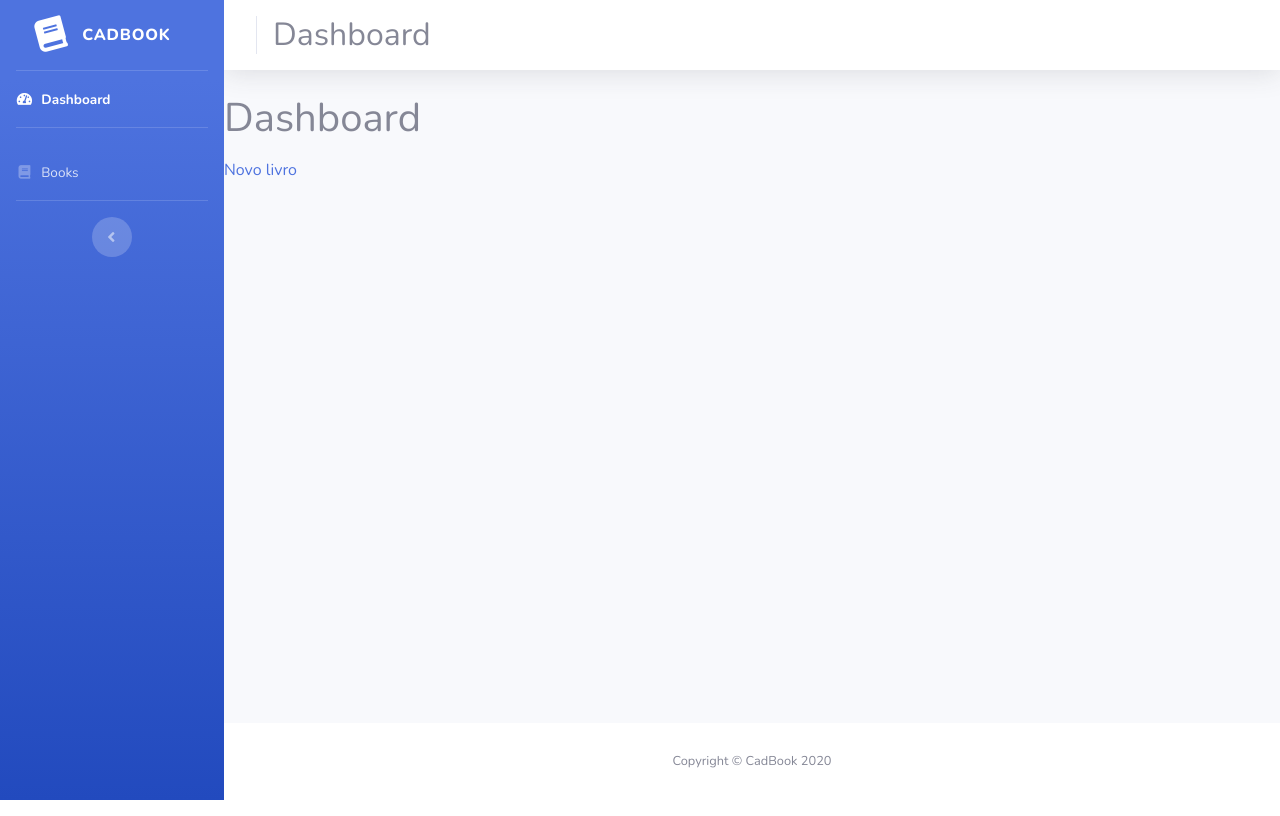
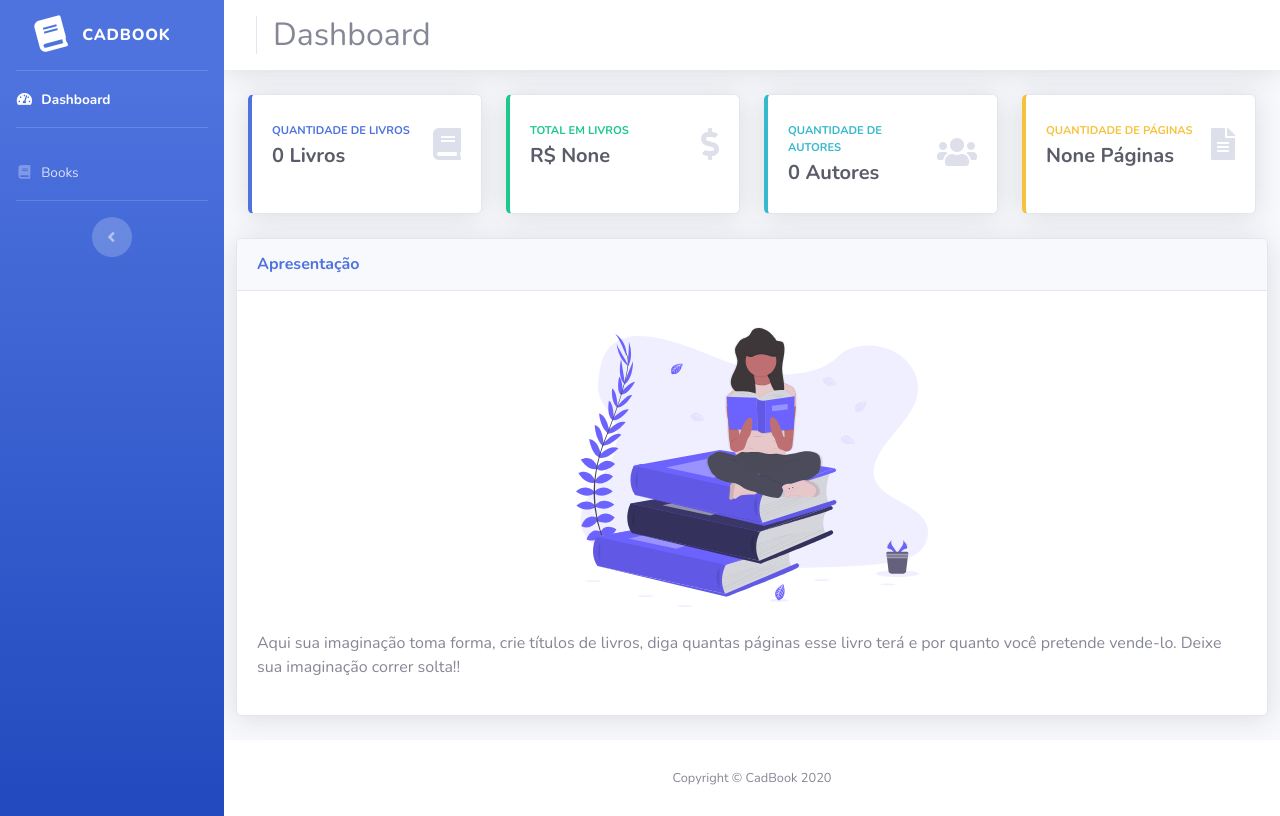
Before and after one commit to EwertonBello/cadbook_django, a Django app: page / in a window 1280 px wide. Run offline with Django 3.2, Linux system fonts and the light colour scheme; data that the repository does not hold is empty; some libraries are stand-ins or nearby versions.

Commit message:
implemented design and values in dashboard

```diff
--- a/book/templates/book/book_dashboard.html
+++ b/book/templates/book/book_dashboard.html
@@ -1,23 +1,113 @@
 {% extends "base.html" %}
+{% load static %}
 
 {% block topbar %}
 Dashboard
 {% endblock %}
 
 {% block content %}
-	<h1>Dashboard</h1>
-	<ul>
-	{% for book in books %}
-	    <li>
-	    	{{ book.title }}
-	    	<a href="{% url 'book:detail' book.id %}">Visualizar</a>
-	    	<a href="{% url 'book:update' book.id %}">Editar</a>
-	    	<form action="{% url 'book:delete' book.id %}" method="POST">
-	    	{% csrf_token %}
-			    <input type="submit" value="Excluir">
-			</form>
-	    </li>
-	{% endfor %}
-	</ul>
-	<a href="{% url 'book:create' %}">Novo livro</a>
+    <!-- Begin Page Content -->
+    <div class="container-fluid">
+
+        <!-- Content Row -->
+        <div class="row">
+
+            <!-- Quantidade de Livros Card -->
+            <a class="col-xl-3 col-md-6 mb-4" href="{% url 'book:list' %}">
+                <div class="card border-left-primary shadow h-100 py-2">
+                    <div class="card-body">
+                        <div class="row no-gutters align-items-center">
+                            <div class="col mr-2">
+                                <div class="text-xs font-weight-bold text-primary text-uppercase mb-1">Quantidade de Livros</div>
+                                <div class="h5 mb-0 font-weight-bold text-gray-800">{{ widget.books }} Livros</div>
+                            </div>
+                            <div class="col-auto">
+                                <i class="fas fa-book fa-2x text-gray-300"></i>
+                            </div>
+                        </div>
+                    </div>
+                </div>
+            </a>
+
+            <!-- Total em Livros Card -->
+            <div class="col-xl-3 col-md-6 mb-4">
+                <div class="card border-left-success shadow h-100 py-2">
+                    <div class="card-body">
+                        <div class="row no-gutters align-items-center">
+                            <div class="col mr-2">
+                                <div class="text-xs font-weight-bold text-success text-uppercase mb-1">Total em Livros</div>
+                                <div class="h5 mb-0 font-weight-bold text-gray-800">R$ {{ widget.total_price }}</div>
+                            </div>
+                            <div class="col-auto">
+                                <i class="fas fa-dollar-sign fa-2x text-gray-300"></i>
+                            </div>
+                        </div>
+                    </div>
+                </div>
+            </div>
+
+            <!-- Quantidade de Autores Card -->
+            <div class="col-xl-3 col-md-6 mb-4">
+                <div class="card border-left-info shadow h-100 py-2">
+                    <div class="card-body">
+                        <div class="row no-gutters align-items-center">
+                            <div class="col mr-2">
+                                <div class="text-xs font-weight-bold text-info text-uppercase mb-1">Quantidade de Autores</div>
+                                <div class="row no-gutters align-items-center">
+                                    <div class="col-auto">
+                                        <div class="h5 mb-0 mr-3 font-weight-bold text-gray-800">{{ widget.users }} Autores</div>
+                                    </div>
+                                </div>
+                            </div>
+                            <div class="col-auto">
+                                <i class="fas fa-users fa-2x text-gray-300"></i>
+                            </div>
+                        </div>
+                    </div>
+                </div>
+            </div>
+
+            <!-- Quantidade de Páginas Card -->
+            <div class="col-xl-3 col-md-6 mb-4">
+                <div class="card border-left-warning shadow h-100 py-2">
+                    <div class="card-body">
+                        <div class="row no-gutters align-items-center">
+                            <div class="col mr-2">
+                                <div class="text-xs font-weight-bold text-warning text-uppercase mb-1">Quantidade de Páginas</div>
+                                <div class="h5 mb-0 font-weight-bold text-gray-800">{{ widget.total_pages }} Páginas</div>
+                            </div>
+                            <div class="col-auto">
+                                <i class="fas fa-file-alt fa-2x text-gray-300"></i>
+                            </div>
+                        </div>
+                    </div>
+                </div>
+            </div>
+        </div>
+
+        <!-- Content Row -->
+        <div class="row">
+
+                <!-- Apresentação -->
+                <div class="card shadow mb-4">
+                    <div class="card-header py-3">
+                        <h6 class="m-0 font-weight-bold text-primary">Apresentação</h6>
+                    </div>
+                    <div class="card-body">
+                        <div class="text-center">
+                            <img class="img-fluid px-3 px-sm-4 mt-3 mb-4" style="width: 25rem;" src="{% static 'img/book_lover.svg' %}" alt="">
+                        </div>
+                        <p>
+                            Aqui sua imaginação toma forma, crie títulos de livros,
+                            diga quantas páginas esse livro terá e por quanto você pretende vende-lo.
+
+                            Deixe sua imaginação correr solta!!
+                        </p>
+                    </div>
+                </div>
+
+        </div>
+
+    </div>
+    <!-- /.container-fluid -->
 {% endblock %}
--- a/book/views.py
+++ b/book/views.py
@@ -1,13 +1,21 @@
+from django.db.models import Sum
 from django.shortcuts import render, redirect
 from django.http import JsonResponse
 from .forms import BookForm
 from .models import Book
+from django.contrib.auth.models import User
 
 def book_dashboard(request):
     books = Book.objects.all()
+    widget = {
+        'books': Book.objects.count(),
+        'total_price': Book.objects.aggregate(total_price=Sum('price'))['total_price'],
+        'users': User.objects.count(),
+        'total_pages': Book.objects.aggregate(total_pages=Sum('pages'))['total_pages']
+    }
     return render(request, 'book/book_dashboard.html',
         {
-        'books': books,
+        'widget': widget,
         'current_path': request.get_full_path()
         }
     )
```
